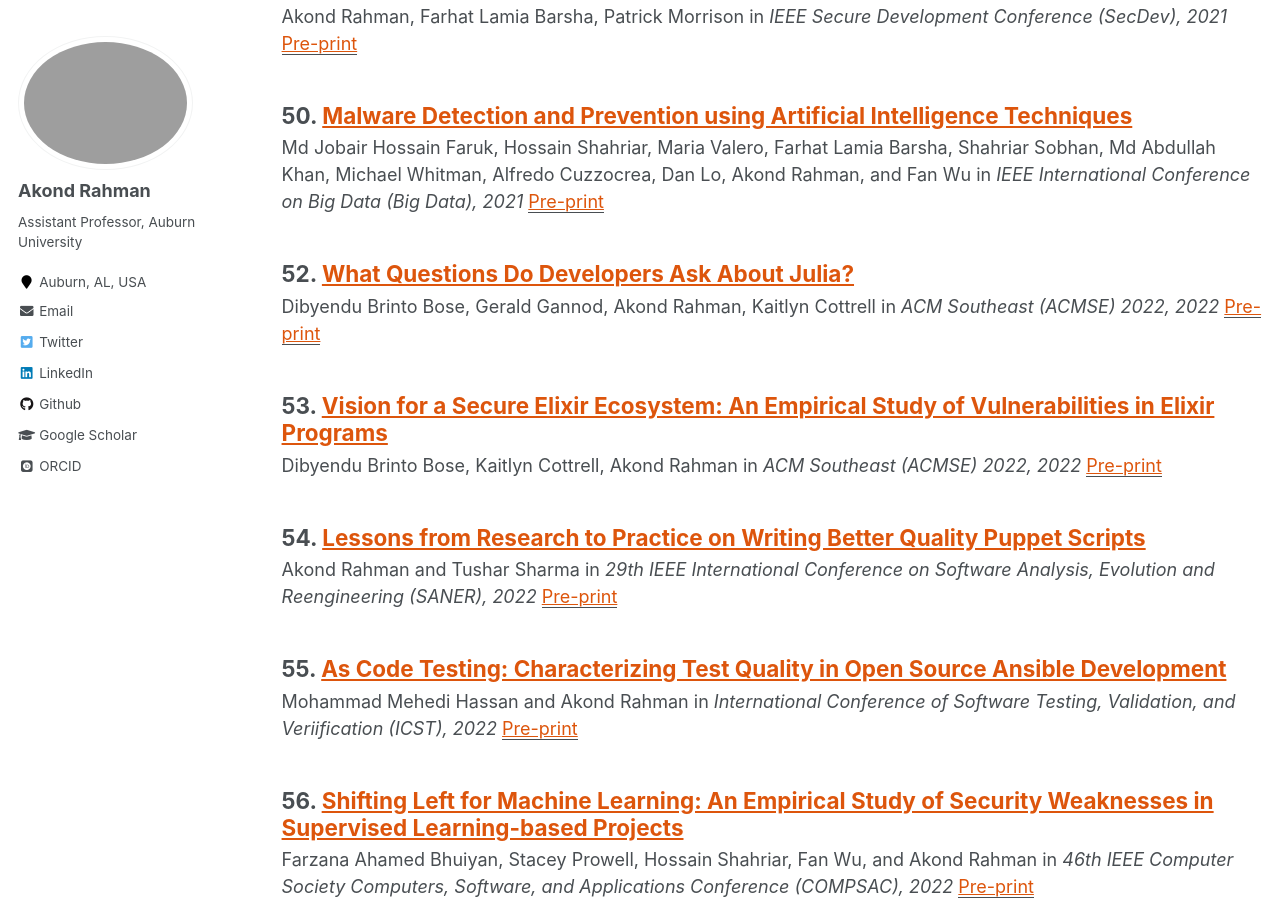
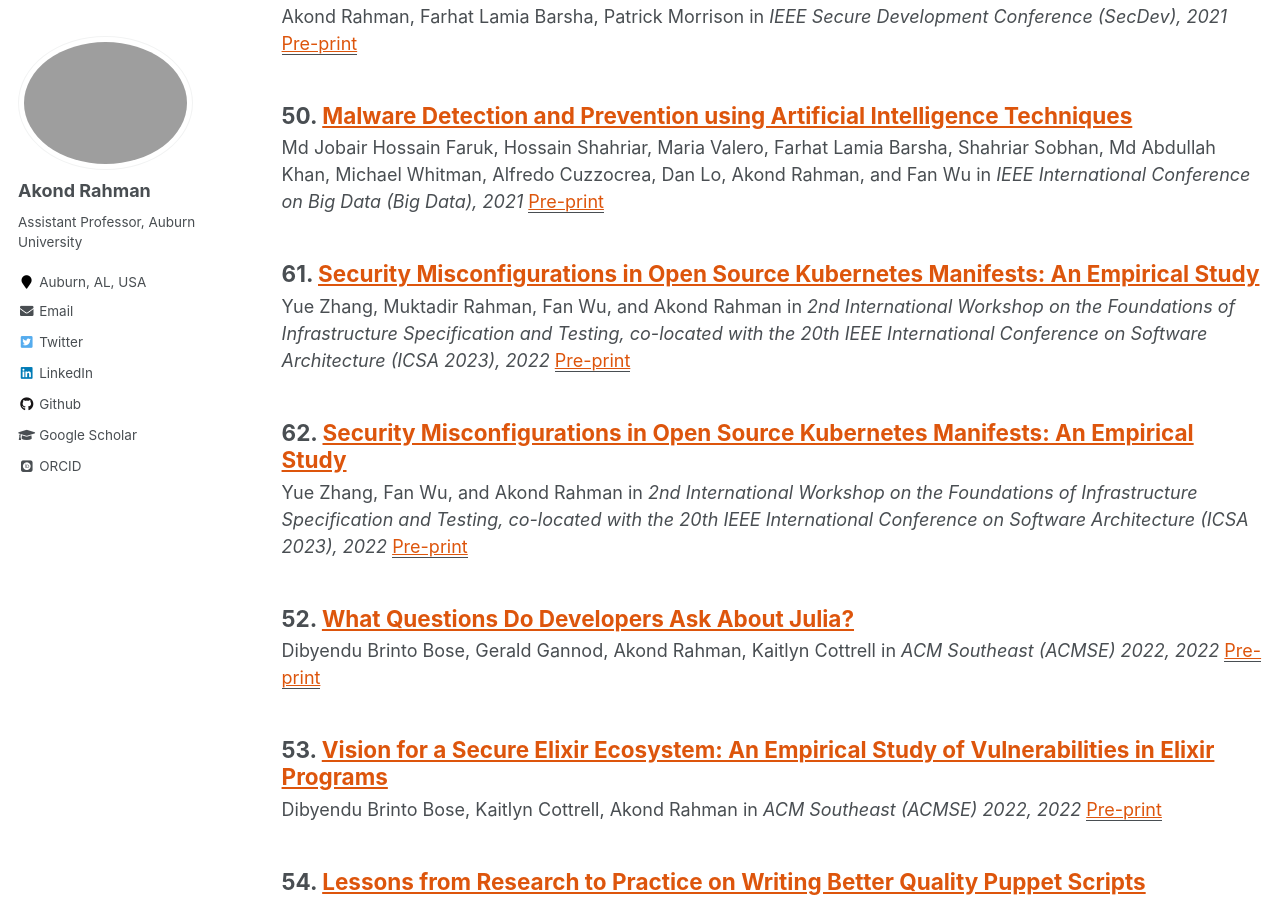
Before and after one commit to akondrahman/akondrahman.github.io, a Jekyll site: the page built from _pages/collection-archive.html, in a window 1280 px wide and 900 px high, scrolled down 7126 px. Built offline with Jekyll 4.4.1, drawn with Linux system fonts in a browser that asks for light colours; some web fonts are replaced.

```diff
--- /dev/null
+++ b/_publications/fist2023-compiler.md
@@ -0,0 +1,12 @@
+---
+title: "Security Misconfigurations in Open Source Kubernetes Manifests: An Empirical Study"
+collection: publications
+permalink: /publication/fist2023-compiler
+date: 2022-02-01
+venue: '2nd International Workshop on the Foundations of Infrastructure Specification and Testing, co-located with the 20th IEEE International Conference on Software Architecture (ICSA 2023)'
+paperurl: '/files/papers/fist2023-compiler.pdf'
+authors: Yue Zhang, Muktadir Rahman, Fan Wu, and Akond Rahman
+year: 2023
+index: 61
+---
+Infrastructure as code (IaC) is the practice of automatically managing computing infrastructure at scale. Despite yielding multiple benefits for organizations, the practice of IaC is susceptible to quality concerns, which can lead to large-scale consequences. While researchers have studied quality concerns in IaC manifests, quality aspects of infrastructure orchestrators, i.e., tools that implement the practice of IaC, remain an under-explored area. A systematic investigation of defects in infrastructure orchestrators can help foster further research in the domain of IaC. From our empirical study with 22,445 commits mined from the Ansible infrastructure orchestrator we observe (i) a defect density of 17.9 per KLOC, (ii) 12 categories of Ansible components for which defects appear, and (iii) the `Module' component to include more defects than the other 11 components. Based on our empirical study, we provide recommendations for researchers to conduct future research to enhance the quality of infrastructure orchestrators.
--- /dev/null
+++ b/_publications/fist2023-survey.md
@@ -0,0 +1,12 @@
+---
+title: "Security Misconfigurations in Open Source Kubernetes Manifests: An Empirical Study"
+collection: publications
+permalink: /publication/fist2023-survey
+date: 2022-02-02
+venue: '2nd International Workshop on the Foundations of Infrastructure Specification and Testing, co-located with the 20th IEEE International Conference on Software Architecture (ICSA 2023)'
+paperurl: '/files/papers/fist2023-survey.pdf'
+authors: Yue Zhang, Fan Wu, and Akond Rahman
+year: 2023
+index: 62
+---
+The practice of infrastructure as code (IaC) recommends automated management of computing infrastructure with application of quality assurance, such as linting and testing. To that end, researchers recently have investigated quality concerns in IaC test manifests by deriving a catalog of test smells. The relevance of the identified smells need to be quantified by obtaining feedback from practitioners. Such feedback can help the IaC community understand if smells have relevance amongst practitioners, and derive future research directions. We survey 30 practitioners to assess the relevance of three Ansible test smell categories namely, assertion roulette, local only testing, and remote mystery guest. We observe local only testing to be the most agreed upon test smell category, whereas, assertion roulette is the least agreed upon test smell category. Our findings provide a nuanced perspective of test smells for IaC, and lays the groundwork for future research.
```
Also changed, not shown: _pages/about.md (+3 -1 lines), 4 other files.
